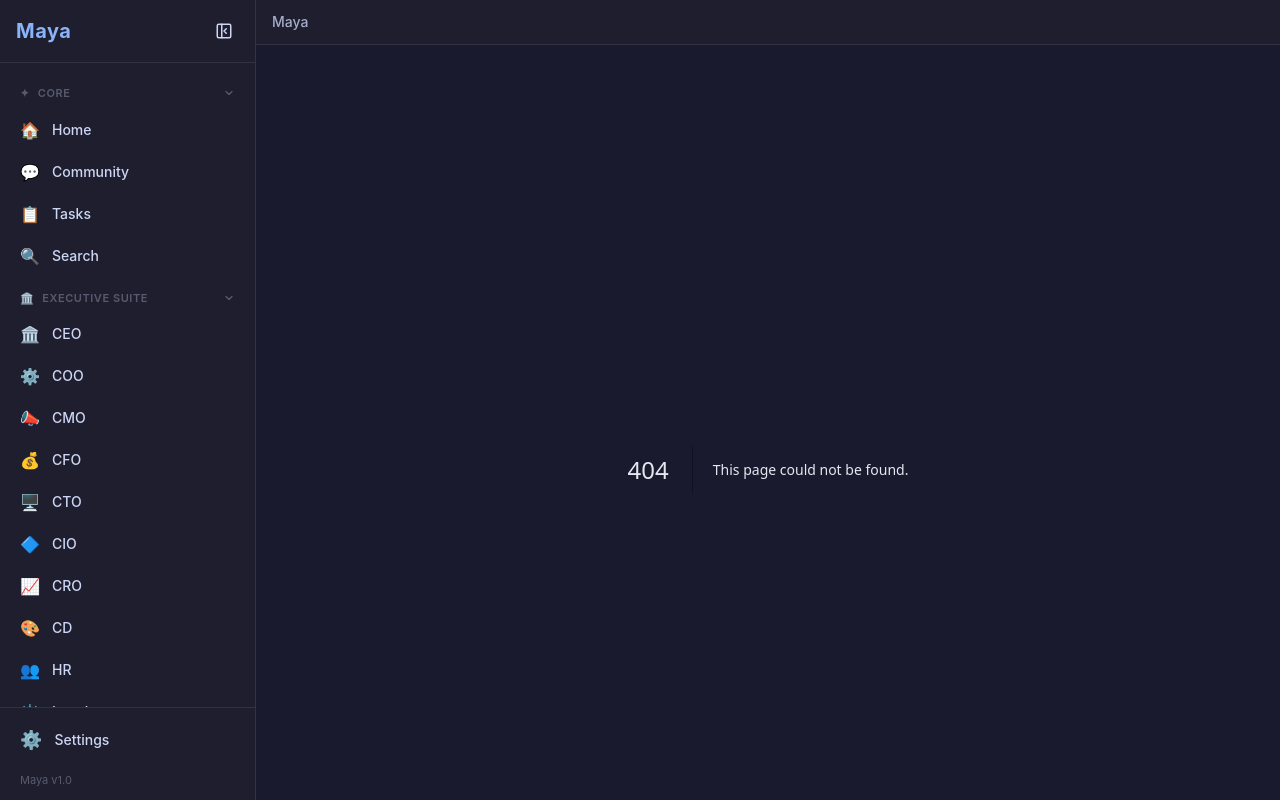
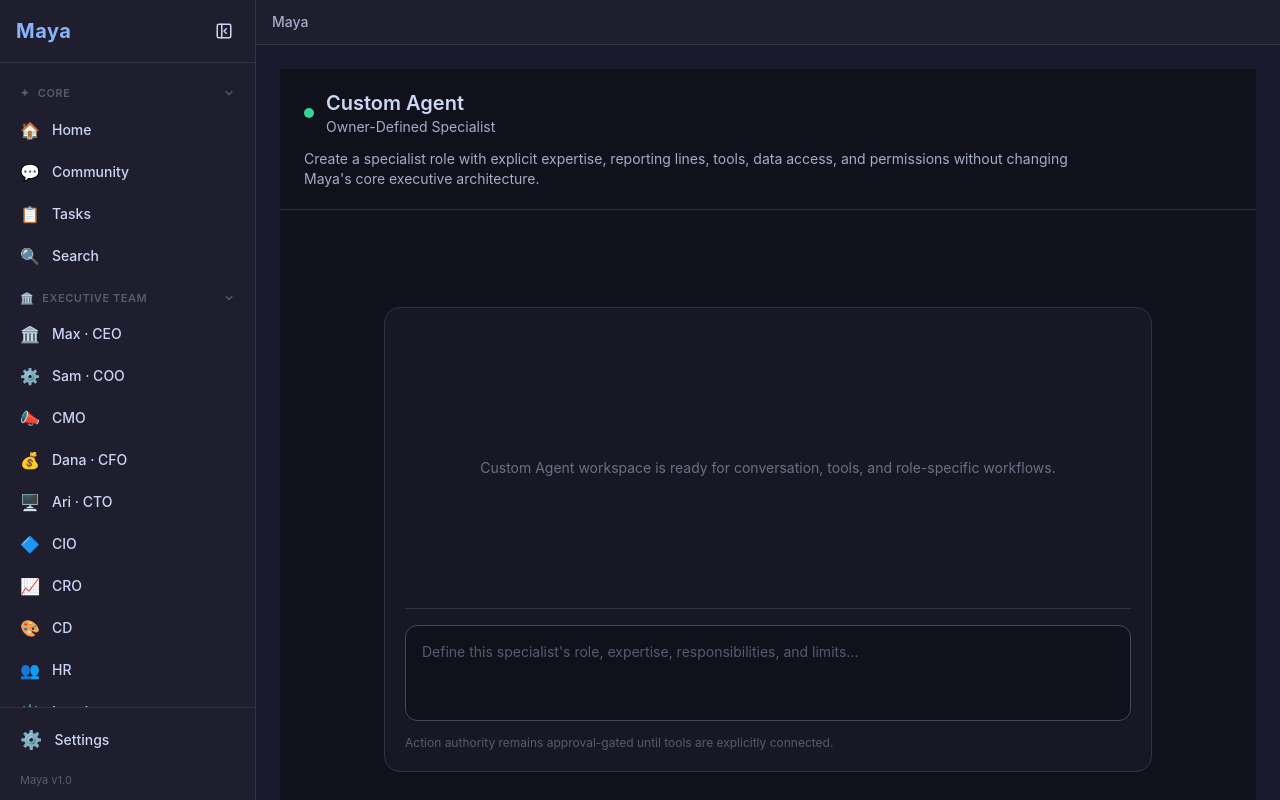
Before and after one commit to cre8veheart-ai/Maya_with_sidebar, a Next.js app: page /custom-agent in a window 1280 px wide. Before the commit this address had no page. Built offline with nearby package versions, Linux system fonts and the light colour scheme.

Commit message:
Build Maya executive core and specialist staff
* Add Maya executive core registry

* Name Maya executive team in sidebar

* Add reusable Maya agent workspace

* Add Mimi gallery sales workspace

* Add custom agent workspace

* Enable Mimi and custom agent navigation

```diff
--- /dev/null
+++ b/app/art-gallery/page.tsx
@@ -0,0 +1,12 @@
+import AgentWorkspace from "@/components/AgentWorkspace";
+
+export default function ArtGalleryPage() {
+  return (
+    <AgentWorkspace
+      name="Mimi"
+      title="Art Gallery Sales Manager"
+      mission="Manage collector inquiries, artwork availability, sales follow-up, exhibitions, and gallery relationships while leaving artistic decisions with the artist."
+      placeholder="Ask Mimi about collectors, availability, follow-up, exhibitions, or gallery sales..."
+    />
+  );
+}
--- /dev/null
+++ b/app/custom-agent/page.tsx
@@ -0,0 +1,12 @@
+import AgentWorkspace from "@/components/AgentWorkspace";
+
+export default function CustomAgentPage() {
+  return (
+    <AgentWorkspace
+      name="Custom Agent"
+      title="Owner-Defined Specialist"
+      mission="Create a specialist role with explicit expertise, reporting lines, tools, data access, and permissions without changing Maya's core executive architecture."
+      placeholder="Define this specialist's role, expertise, responsibilities, and limits..."
+    />
+  );
+}
--- /dev/null
+++ b/components/AgentWorkspace.tsx
@@ -0,0 +1,43 @@
+"use client";
+
+interface AgentWorkspaceProps {
+  name: string;
+  title: string;
+  mission: string;
+  placeholder: string;
+}
+
+export default function AgentWorkspace({ name, title, mission, placeholder }: AgentWorkspaceProps) {
+  return (
+    <main className="min-h-screen flex flex-col bg-[#11111b] text-[#cdd6f4]">
+      <header className="border-b border-[#313244] px-6 py-5">
+        <div className="flex items-center gap-3">
+          <span className="h-2.5 w-2.5 rounded-full bg-emerald-400" aria-label="active" />
+          <div>
+            <h1 className="text-xl font-semibold">{name}</h1>
+            <p className="text-sm text-[#a6adc8]">{title}</p>
+          </div>
+        </div>
+        <p className="mt-3 max-w-3xl text-sm text-[#a6adc8]">{mission}</p>
+      </header>
+
+      <section className="flex-1 flex items-center justify-center px-4 py-8">
+        <div className="w-full max-w-3xl rounded-2xl border border-[#313244] bg-[#181825] p-5 shadow-sm">
+          <div className="min-h-[280px] text-sm text-[#6c7086] flex items-center justify-center text-center">
+            {name} workspace is ready for conversation, tools, and role-specific workflows.
+          </div>
+          <div className="border-t border-[#313244] pt-4">
+            <textarea
+              aria-label={`Message ${name}`}
+              placeholder={placeholder}
+              className="min-h-[96px] w-full resize-none rounded-xl border border-[#45475a] bg-[#11111b] p-4 text-sm text-[#cdd6f4] outline-none placeholder:text-[#585b70] focus:border-[#89b4fa]"
+            />
+            <p className="mt-2 text-xs text-[#585b70]">
+              Action authority remains approval-gated until tools are explicitly connected.
+            </p>
+          </div>
+        </div>
+      </section>
+    </main>
+  );
+}
--- a/components/Sidebar.tsx
+++ b/components/Sidebar.tsx
@@ -22,22 +22,31 @@ const navGroups: NavGroup[] = [
   },
   {
     id: "executive",
-    label: "Executive Suite",
+    label: "Executive Team",
     icon: "🏛️",
     items: [
-      { label: "CEO", href: "/ceo", icon: "🏛️" },
-      { label: "COO", href: "/coo", icon: "⚙️" },
+      { label: "Max · CEO", href: "/ceo", icon: "🏛️" },
+      { label: "Sam · COO", href: "/coo", icon: "⚙️" },
       { label: "CMO", href: "/cmo", icon: "📣" },
-      { label: "CFO", href: "/cfo", icon: "💰" },
-      { label: "CTO", href: "/cto", icon: "🖥️" },
+      { label: "Dana · CFO", href: "/cfo", icon: "💰" },
+      { label: "Ari · CTO", href: "/cto", icon: "🖥️" },
       { label: "CIO", href: "/cio", icon: "🔷" },
       { label: "CRO", href: "/cro", icon: "📈" },
       { label: "CD", href: "/cd", icon: "🎨" },
       { label: "HR", href: "/hr", icon: "👥" },
       { label: "Legal", href: "/legal", icon: "⚖️" },
-      { label: "Office Admin", href: "/office-admin", icon: "🗂️" },
+      { label: "Admin Secretary", href: "/office-admin", icon: "🗂️" },
       { label: "Strategy Room", href: "/strategy-room", icon: "🧩" },
       { label: "Titans Council", href: "/titans-council", icon: "👑", disabled: true, phase: "Phase 2" },
+    ],
+  },
+  {
+    id: "specialists",
+    label: "Specialist Staff",
+    icon: "✦",
+    items: [
+      { label: "Mimi · Gallery Sales", href: "/art-gallery", icon: "🖼️" },
+      { label: "Custom Agent", href: "/custom-agent", icon: "➕" },
     ],
   },
   {
@@ -82,15 +91,9 @@ export default function Sidebar({ isOpen, onToggle }: SidebarProps) {
 
   return (
     <>
-      {/* Overlay for mobile */}
       {isOpen && (
-        <div
-          className="fixed inset-0 bg-black/50 z-20 md:hidden"
-          onClick={onToggle}
-        />
+        <div className="fixed inset-0 bg-black/50 z-20 md:hidden" onClick={onToggle} />
       )}
-
-      {/* Sidebar panel */}
       <aside
         className={[
           "fixed md:relative z-30 flex flex-col h-screen",
@@ -99,78 +102,31 @@ export default function Sidebar({ isOpen, onToggle }: SidebarProps) {
           isOpen ? "w-64" : "w-0 md:w-16",
         ].join(" ")}
       >
-        {/* Header */}
         <div className="flex items-center justify-between px-4 py-4 border-b border-[#313244] min-w-[4rem]">
-          {isOpen && (
-            <span className="text-[#89b4fa] font-bold text-xl tracking-wide whitespace-nowrap">
-              Maya
-            </span>
-          )}
+          {isOpen && <span className="text-[#89b4fa] font-bold text-xl tracking-wide whitespace-nowrap">Maya</span>}
           <SidebarToggle isOpen={isOpen} onToggle={onToggle} />
         </div>
-
-        {/* Nav */}
         <nav className="flex flex-col p-2 mt-2 flex-1 overflow-y-auto">
           {isOpen ? (
             navGroups.map((group) => {
               const isGroupCollapsed = !!collapsed[group.id];
               return (
                 <div key={group.id} className="mb-2">
-                  <button
-                    onClick={() => toggleGroup(group.id)}
-                    className="flex items-center justify-between w-full px-3 py-1.5 rounded-md
-                               text-[#585b70] hover:text-[#a6adc8] transition-colors"
-                  >
-                    <span className="flex items-center gap-2 text-[11px] font-semibold uppercase tracking-wider">
-                      <span>{group.icon}</span>
-                      <span>{group.label}</span>
-                    </span>
-                    <svg
-                      xmlns="http://www.w3.org/2000/svg"
-                      width="12"
-                      height="12"
-                      viewBox="0 0 24 24"
-                      fill="none"
-                      stroke="currentColor"
-                      strokeWidth="2.5"
-                      strokeLinecap="round"
-                      strokeLinejoin="round"
-                      className={`transition-transform duration-200 ${isGroupCollapsed ? "-rotate-90" : ""}`}
-                    >
-                      <polyline points="6 9 12 15 18 9" />
-                    </svg>
+                  <button onClick={() => toggleGroup(group.id)} className="flex items-center justify-between w-full px-3 py-1.5 rounded-md text-[#585b70] hover:text-[#a6adc8] transition-colors">
+                    <span className="flex items-center gap-2 text-[11px] font-semibold uppercase tracking-wider"><span>{group.icon}</span><span>{group.label}</span></span>
+                    <svg xmlns="http://www.w3.org/2000/svg" width="12" height="12" viewBox="0 0 24 24" fill="none" stroke="currentColor" strokeWidth="2.5" strokeLinecap="round" strokeLinejoin="round" className={`transition-transform duration-200 ${isGroupCollapsed ? "-rotate-90" : ""}`}><polyline points="6 9 12 15 18 9" /></svg>
                   </button>
-
                   {!isGroupCollapsed && (
                     <div className="mt-0.5 flex flex-col gap-0.5">
                       {group.items.map((item) =>
                         item.disabled ? (
-                          <div
-                            key={item.href}
-                            className="flex items-center gap-3 rounded-lg px-3 py-2 opacity-35 cursor-not-allowed whitespace-nowrap text-sm font-medium text-[#cdd6f4]"
-                          >
-                            <span className="text-base">{item.icon}</span>
-                            <span className="flex-1">{item.label}</span>
-                            {item.phase && (
-                              <span className="text-[9px] font-semibold uppercase tracking-wider text-[#585b70] border border-[#45475a] px-1.5 py-0.5 rounded">
-                                {item.phase}
-                              </span>
-                            )}
+                          <div key={item.href} className="flex items-center gap-3 rounded-lg px-3 py-2 opacity-35 cursor-not-allowed whitespace-nowrap text-sm font-medium text-[#cdd6f4]">
+                            <span className="text-base">{item.icon}</span><span className="flex-1">{item.label}</span>
+                            {item.phase && <span className="text-[9px] font-semibold uppercase tracking-wider text-[#585b70] border border-[#45475a] px-1.5 py-0.5 rounded">{item.phase}</span>}
                           </div>
                         ) : (
-                          <Link
-                            key={item.href}
-                            href={item.href}
-                            className={[
-                              "flex items-center gap-3 rounded-lg px-3 py-2",
-                              "transition-colors duration-150 whitespace-nowrap text-sm font-medium",
-                              isActive(item.href)
-                                ? "bg-[#313244] text-[#89b4fa]"
-                                : "text-[#cdd6f4] hover:bg-[#313244] hover:text-[#89b4fa]",
-                            ].join(" ")}
-                          >
-                            <span className="text-base">{item.icon}</span>
-                            <span>{item.label}</span>
+                          <Link key={item.href} href={item.href} className={["flex items-center gap-3 rounded-lg px-3 py-2", "transition-colors duration-150 whitespace-nowrap text-sm font-medium", isActive(item.href) ? "bg-[#313244] text-[#89b4fa]" : "text-[#cdd6f4] hover:bg-[#313244] hover:text-[#89b4fa]"].join(" ")}>
+                            <span className="text-base">{item.icon}</span><span>{item.label}</span>
                           </Link>
                         )
                       )}
@@ -181,52 +137,19 @@ export default function Sidebar({ isOpen, onToggle }: SidebarProps) {
             })
           ) : (
             navGroups.flatMap((group) =>
-              group.items
-                .filter((item) => !item.disabled)
-                .map((item) => (
-                <Link
-                  key={item.href}
-                  href={item.href}
-                  title={item.label}
-                  className={[
-                    "flex items-center justify-center rounded-lg px-3 py-2.5 mb-0.5",
-                    "transition-colors duration-150",
-                    isActive(item.href)
-                      ? "bg-[#313244] text-[#89b4fa]"
-                      : "text-[#cdd6f4] hover:bg-[#313244] hover:text-[#89b4fa]",
-                  ].join(" ")}
-                >
+              group.items.filter((item) => !item.disabled).map((item) => (
+                <Link key={item.href} href={item.href} title={item.label} className={["flex items-center justify-center rounded-lg px-3 py-2.5 mb-0.5", "transition-colors duration-150", isActive(item.href) ? "bg-[#313244] text-[#89b4fa]" : "text-[#cdd6f4] hover:bg-[#313244] hover:text-[#89b4fa]"].join(" ")}>
                   <span className="text-lg">{item.icon}</span>
                 </Link>
               ))
             )
           )}
         </nav>
-
-        {/* Settings + footer */}
         <div className="border-t border-[#313244] p-2">
-          <Link
-            href={settingsItem.href}
-            className={[
-              "flex items-center gap-3 rounded-lg px-3 py-2.5",
-              "transition-colors duration-150 whitespace-nowrap",
-              isActive(settingsItem.href)
-                ? "bg-[#313244] text-[#89b4fa]"
-                : "text-[#cdd6f4] hover:bg-[#313244] hover:text-[#89b4fa]",
-              isOpen ? "" : "justify-center",
-            ].join(" ")}
-            title={!isOpen ? settingsItem.label : undefined}
-          >
-            <span className="text-lg">{settingsItem.icon}</span>
-            {isOpen && (
-              <span className="text-sm font-medium">{settingsItem.label}</span>
-            )}
+          <Link href={settingsItem.href} className={["flex items-center gap-3 rounded-lg px-3 py-2.5", "transition-colors duration-150 whitespace-nowrap", isActive(settingsItem.href) ? "bg-[#313244] text-[#89b4fa]" : "text-[#cdd6f4] hover:bg-[#313244] hover:text-[#89b4fa]", isOpen ? "" : "justify-center"].join(" ")} title={!isOpen ? settingsItem.label : undefined}>
+            <span className="text-lg">{settingsItem.icon}</span>{isOpen && <span className="text-sm font-medium">{settingsItem.label}</span>}
           </Link>
-          {isOpen && (
-            <p className="px-3 pt-2 pb-1 text-[11px] text-[#585b70] whitespace-nowrap">
-              Maya v1.0
-            </p>
-          )}
+          {isOpen && <p className="px-3 pt-2 pb-1 text-[11px] text-[#585b70] whitespace-nowrap">Maya v1.0</p>}
         </div>
       </aside>
     </>
```
Also changed, not shown: lib/executives/registry.ts (added, +129 -0 lines).
